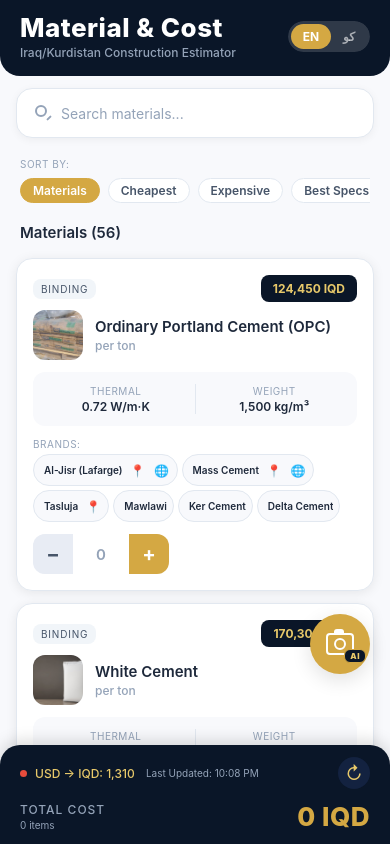
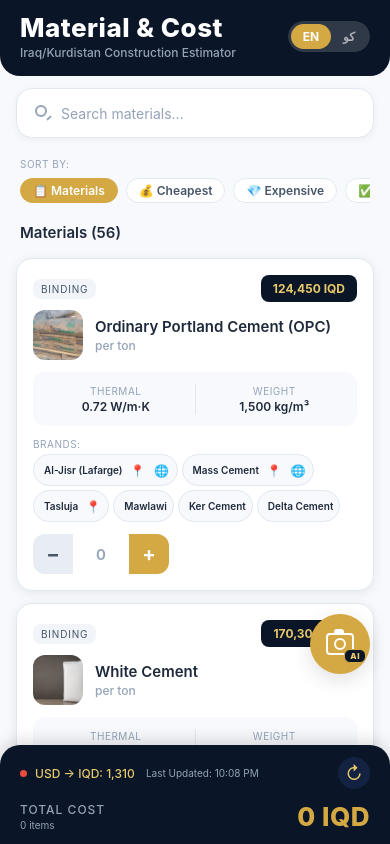
Before and after one commit to aliazizz2004-sketch/-cost-material-app, a React Native app: screen / in a window 390 px wide. Built offline with nearby package versions, Linux system fonts and the light colour scheme; no server answers.

Commit message:
Fix recommendation selection: switch modal content instantly and add icon-enriched category filters

```diff
--- a/App.js
+++ b/App.js
@@ -61,7 +61,7 @@ function AppContent() {
       );
     }
 
-    // Sort
+    // Sort or Category Filter
     if (sortBy === "cheap") {
       result.sort((a, b) => a.basePrice - b.basePrice);
     } else if (sortBy === "expensive") {
@@ -70,6 +70,13 @@ function AppContent() {
       result.sort((a, b) => a.thermalConductivity - b.thermalConductivity);
     } else if (sortBy === "bad") {
       result.sort((a, b) => b.thermalConductivity - a.thermalConductivity);
+    } else if (sortBy !== "default") {
+      // Category filtering (for Wood, Concrete, etc)
+      result = result.filter(m =>
+        m.categoryEN === sortBy ||
+        m.nameEN.toLowerCase().includes(sortBy.toLowerCase()) ||
+        m.materials?.some(mat => mat.toLowerCase().includes(sortBy.toLowerCase()))
+      );
     }
 
     return result;
@@ -232,11 +239,17 @@ function AppContent() {
           contentContainerStyle={[styles.sortScroll, isRTL && styles.sortScrollRTL]}
         >
           {[
-            { id: "default", label: t("materials") },
-            { id: "cheap", label: t("sortCheapest") },
-            { id: "expensive", label: t("sortExpensive") },
-            { id: "good", label: t("sortGood") },
-            { id: "bad", label: t("sortBad") },
+            { id: "default", label: "📋 " + t("materials") },
+            { id: "cheap", label: "💰 " + t("sortCheapest") },
+            { id: "expensive", label: "💎 " + t("sortExpensive") },
+            { id: "good", label: "✅ " + t("sortGood") },
+            { id: "bad", label: "❌ " + t("sortBad") },
+            { id: "Wood", label: "🪵 " + (lang === "ku" ? "تەختە" : "Wood") },
+            { id: "Concrete", label: "🏗️ " + (lang === "ku" ? "کۆنکرێت" : "Concrete") },
+            { id: "Binding", label: "📦 " + (lang === "ku" ? "چیمەنتۆ/Binding" : "Binding") },
+            { id: "Masonry", label: "🧱 " + (lang === "ku" ? "بلۆک/Masonry" : "Masonry") },
+            { id: "Plumbing", label: "🚰 " + (lang === "ku" ? "سەباچی" : "Plumbing") },
+            { id: "Electrical", label: "⚡ " + (lang === "ku" ? "کارەبا" : "Electrical") },
           ].map((item) => (
             <TouchableOpacity
               key={item.id}
--- a/components/MaterialCard.js
+++ b/components/MaterialCard.js
@@ -5,10 +5,18 @@ import { useLanguage } from "../contexts/LanguageContext";
 import { useExchangeRate } from "../contexts/ExchangeRateContext";
 import BrandChip from "./BrandChip";
 
-function MaterialCard({ material, quantity, onQuantityChange, allMaterials = [], onSelectItem = () => { } }) {
+function MaterialCard({ material: initialMaterial, quantity, onQuantityChange, allMaterials = [], onSelectItem = () => { } }) {
     const { lang, t, isRTL } = useLanguage();
     const { rate } = useExchangeRate();
     const [isImageModalVisible, setIsImageModalVisible] = useState(false);
+    const [currentMaterial, setCurrentMaterial] = useState(initialMaterial);
+
+    // Sync currentMaterial if the prop changes (important for list rendering)
+    if (currentMaterial.id !== initialMaterial.id) {
+        setCurrentMaterial(initialMaterial);
+    }
+
+    const material = currentMaterial;
 
     const name = lang === "ku" ? material.nameKU : material.nameEN;
     const category = lang === "ku" ? material.categoryKU : material.categoryEN;
@@ -54,16 +62,28 @@ function MaterialCard({ material, quantity, onQuantityChange, allMaterials = [],
                 visible={isImageModalVisible}
                 transparent={true}
                 animationType="fade"
-                onRequestClose={() => setIsImageModalVisible(false)}
+                onRequestClose={() => {
+                    setIsImageModalVisible(false);
+                    setCurrentMaterial(initialMaterial);
+                }}
             >
                 <View style={styles.imageModalOverlay}>
                     <TouchableOpacity
                         style={styles.imageModalCloseArea}
                         activeOpacity={1}
-                        onPress={() => setIsImageModalVisible(false)}
+                        onPress={() => {
+                            setIsImageModalVisible(false);
+                            setCurrentMaterial(initialMaterial);
+                        }}
                     />
                     <View style={styles.imageModalContent}>
-                        <TouchableOpacity style={styles.imageModalCloseButton} onPress={() => setIsImageModalVisible(false)}>
+                        <TouchableOpacity
+                            style={styles.imageModalCloseButton}
+                            onPress={() => {
+                                setIsImageModalVisible(false);
+                                setCurrentMaterial(initialMaterial);
+                            }}
+                        >
                             <Text style={styles.imageModalCloseText}>✕</Text>
                         </TouchableOpacity>
 
@@ -102,6 +122,7 @@ function MaterialCard({ material, quantity, onQuantityChange, allMaterials = [],
                                 onPress={() => {
                                     increment();
                                     setIsImageModalVisible(false);
+                                    setCurrentMaterial(initialMaterial);
                                 }}
                             >
                                 <Text style={styles.previewAddBtnText}>{lang === "ku" ? "زیادکردن بۆ لیست ✓" : "Add to Cost List ✓"}</Text>
@@ -126,7 +147,9 @@ function MaterialCard({ material, quantity, onQuantityChange, allMaterials = [],
                                                 key={rec.id}
                                                 style={[styles.recItem, isRTL && styles.rowRTL]}
                                                 onPress={() => {
-                                                    setIsImageModalVisible(false);
+                                                    // Switch the modal content to the selected recommendation
+                                                    setCurrentMaterial(rec);
+                                                    // Also notify parent to sync list/scroll
                                                     onSelectItem(rec.id);
                                                 }}
                                             >
```
